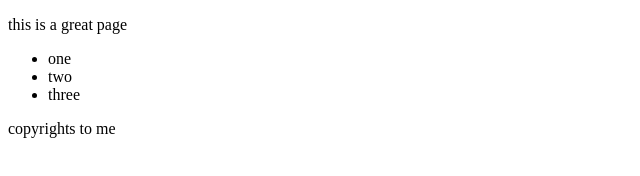
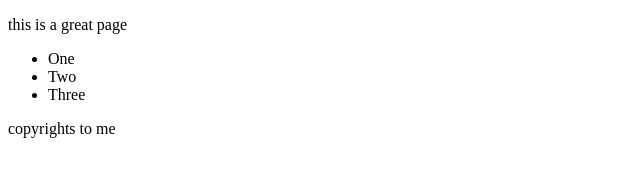
Before and after one commit to ghpm/git-course, a plain HTML site: page index.html in a window 1280 px wide. Shown: the full height of the page, 0-640 px from the left. Drawn offline with Linux system fonts and the light colour scheme.

Commit message:
reverted to original master

```diff
--- a/index.html
+++ b/index.html
@@ -2,15 +2,14 @@
 <html lang="en" dir="ltr">
   <head>
     <meta charset="utf-8">
-    <title>asdf</title>
+    <title></title>
   </head>
   <body>
     <p>this is a great page</p>
     <ul>
-      <li>one</li>
-      <li>two</li>
-      <li>three</li>
-
+      <li>One</li>
+      <li>Two</li>
+      <li>Three</li>
     </ul>
     <footer>copyrights to me</footer>
   </body>
```
